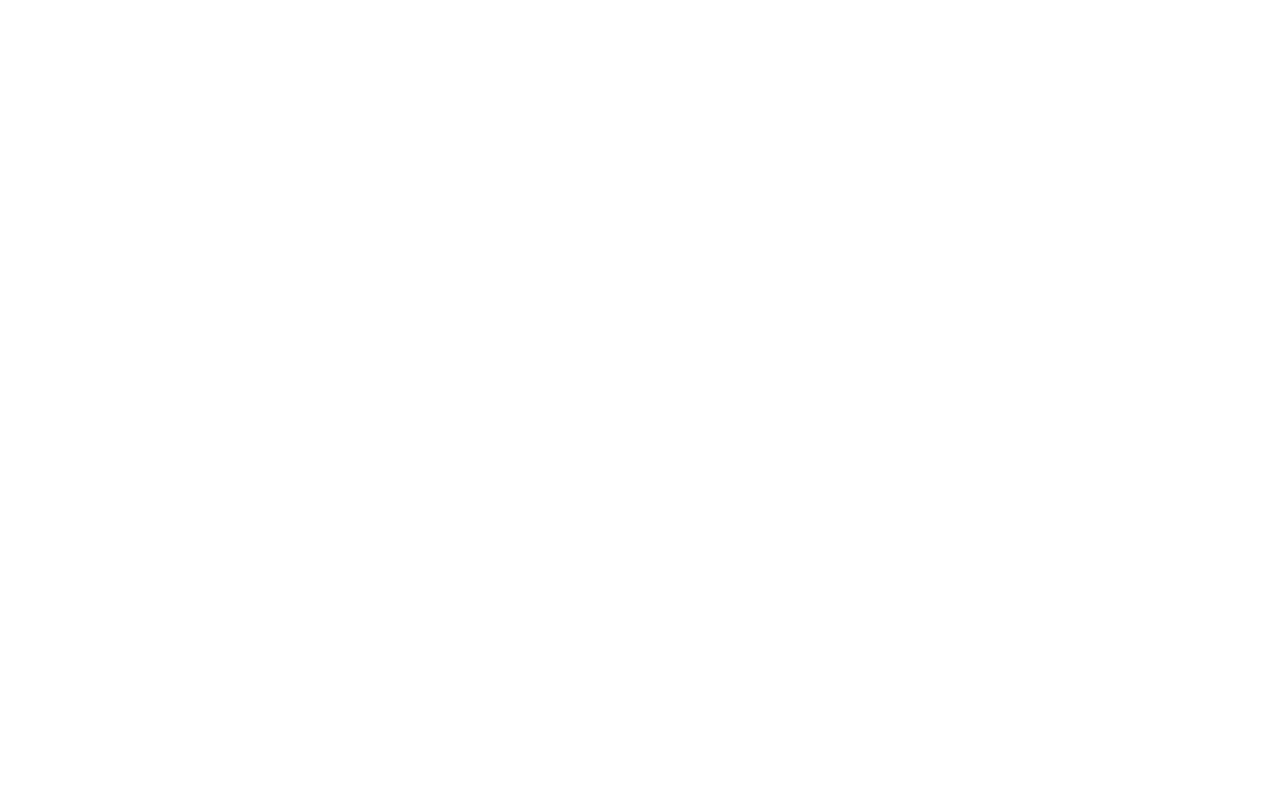
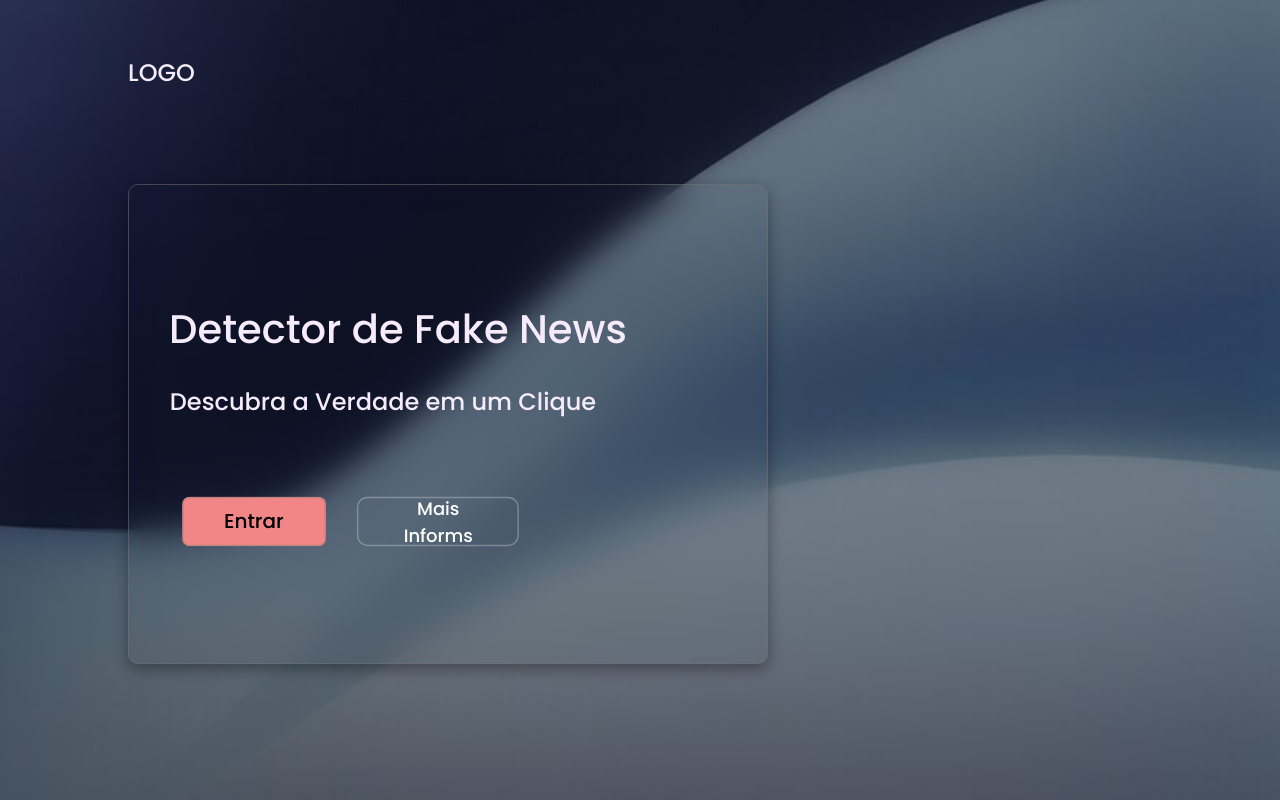
Before and after one commit to Wandsonkkj/Veri-Safe, a Flask app: page / in a window 1280 px wide. Before the commit the page is empty. Run offline with Flask 3, Linux system fonts and the light colour scheme.

Commit message:
página de entrada feita

```diff
--- a/app/__init__.py
+++ b/app/__init__.py
@@ -3,4 +3,4 @@
 App = Flask(__name__)
 
 
-from app.views import homepage
+from app.views import entrada
--- a/app/static/css/index.css
+++ b/app/static/css/index.css
@@ -1,4 +1,14 @@
 @import url('https://fonts.googleapis.com/css2?family=Poppins:ital,wght@0,100;0,200;0,300;0,400;0,500;0,600;0,700;0,800;0,900;1,100;1,200;1,300;1,400;1,500;1,600;1,700;1,800;1,900&display=swap');
+
+:root {
+    --azul_asinzentado: #212340;
+    --azul_asinzentado_claro: #5A758C;
+    --azul_escuro: #181740;
+    --branco1: #e7dbef;
+    --branco2: #f5ebfa;
+    --rosa: #F28585;
+    --preto: #000;
+}
 
 * {
     font-family: "Poppins", sans-serif;
@@ -8,3 +18,117 @@
     margin: 0;
     padding: 0;
 }
+
+body {
+    height: 100dvh;
+    width: 100dvw;
+    background: url("../img/render.jpg") no-repeat;
+    background-position: center;
+    background-size: cover;
+    display: flex;
+    justify-content: center;
+    align-items: center;
+    overflow: hidden;
+    color: var(--branco2);
+}
+
+.cabeca{
+    position: fixed;
+    left: 0;
+    top: 0;
+    width: 100%;
+    height: 15%;
+    display: flex;
+    align-items: center;
+}
+
+.cabeca h2 {
+    margin-left: 10%;
+    margin-top: 25px;
+}
+
+
+.conteiner {
+    display: flex;
+    justify-content: center;
+    align-items: center;
+    width: 100%;
+    height: 100%;
+}
+.conteiner .anunciar {
+    position: absolute;
+    border: 1px solid rgba(116, 114, 114, 0.541);
+    top: 23%;
+    left: 10%;
+    width: 50%;
+    height: 60%;
+    display: flex;
+    justify-content: center;
+    align-items: center;
+    flex-direction: column;
+    border-radius: 10px;
+    box-shadow: rgba(0, 0, 0, 0.35) 0px 5px 15px;
+    backdrop-filter: blur(15px);
+}
+
+.conteiner .anunciar h1 {
+    margin-left: -100px;
+    margin-top: -130px;
+    font-size: 40px;
+
+}
+
+.conteiner .anunciar h2 {
+    margin-top: 25px;
+    margin-left: -130px;
+}
+
+.conteiner .anunciar .entrar {
+    display: flex;
+    justify-content: center;
+    align-items: center;
+    width: 15%;
+    height: 7%;
+    scale: 1.5;
+    position: absolute;
+    top: 67%;
+    left: 12%;
+    color: var(--preto);
+    background-color: var(--rosa);
+    border: 1px solid rgba(125, 125, 125, 0.395);
+    border-radius: 5px;
+
+    padding: 15px;
+    transition: .4s ease-out;
+}
+
+.conteiner .anunciar .entrar:hover{
+    transform: translateY(-4px);
+    background: transparent;
+    color: var(--branco1);
+}
+
+.conteiner .anunciar .informar {
+    display: flex;
+    justify-content: center;
+    align-items: center;
+    position: absolute;
+    width: 17%;
+    height: 7%;
+    scale: 1.5;
+    background: transparent;
+    top: 67%;
+    left: 40%;
+    color: white;
+    border: 1px solid rgba(206, 204, 204, 0.395);
+    font-size: 12px;
+    border-radius: 7px;
+    padding: 15px;
+    transition: .4s ease-out;
+}
+
+.conteiner .anunciar .informar:hover{
+    transform: translateY(-4px);
+    background: var(--azul_escuro);
+
+}
--- /dev/null
+++ b/app/static/javascript/script.js
@@ -0,0 +1,3 @@
+document.querySelector('.entrar').addEventListener('click', function(){
+    location.href = "/homepage"
+})
--- a/app/templates/index.html
+++ b/app/templates/index.html
@@ -8,5 +8,19 @@
 </head>
 <body>
 
+    <header class="cabeca">
+        <h2>LOGO</h2>
+
+    </header>
+
+    <main class="conteiner">
+        <div class="anunciar">
+            <h1>Detector de Fake News</h1>
+            <h2>Descubra a Verdade em um Clique</h2>
+            <button class="entrar">Entrar</button>
+            <button class="informar">Mais Informs</button>
+        </div>
+    </main>
+    <script src="{{url_for('static', filename='javascript/script.js')}}"></script>
 </body>
 </html>
--- a/app/views.py
+++ b/app/views.py
@@ -3,5 +3,9 @@
 from flask import render_template, url_for
 
 @App.route('/')
+def entrada():
+    return render_template('index.html')
+
+@App.route('/homepage')
 def homepage():
-    return render_template('index.html')
+    return render_template('homepage.html')
```
Also changed, not shown: app/templates/homepage.html (added, +11 -0 lines), app/static/img/c15.jpg (added), app/static/img/dvn1.jpg (added), app/static/img/papel-de-parede-colorido-2d-abstrato-com-gradientes-granulados.jpg (added), app/static/img/render.jpg (added).
